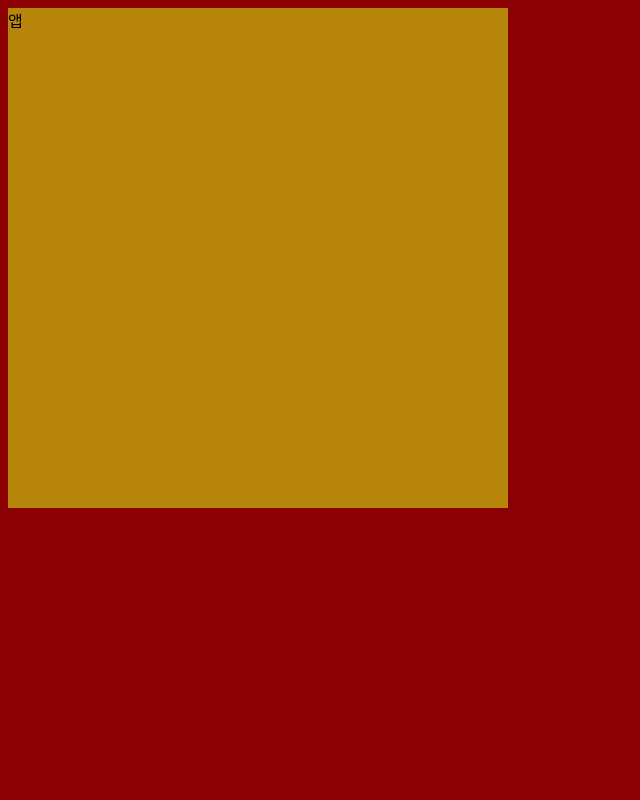
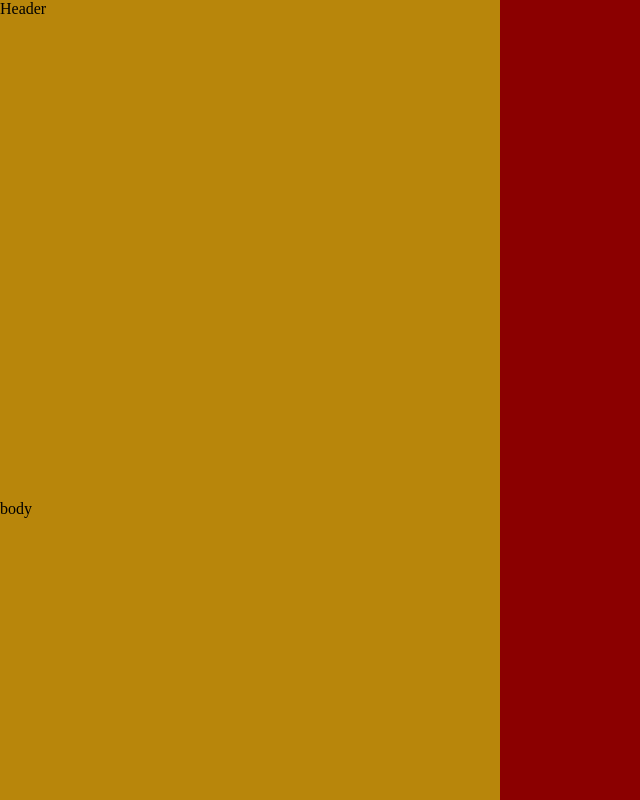
Before and after one commit to yahma25/Blog-deprecated-, a React app: page / in a window 1280 px wide. Shown: the top 800 px of the page, without its empty margins (0-640 px from the left). Built offline with nearby package versions, Linux system fonts and the light colour scheme.

Commit message:
Blog-3 Add AppLayout, Header, Body component. Add default css.

```diff
--- a/src/index.scss
+++ b/src/index.scss
@@ -1,2 +1,3 @@
+@import "scss/default";
 @import "scss/body";
 @import "scss/div";
--- /dev/null
+++ b/src/layout/AppLayout.tsx
@@ -0,0 +1,16 @@
+import React, { PureComponent } from 'react';
+import Header from './Header';
+import Body from './Body';
+
+class AppLayout extends PureComponent {
+  render() {
+    return (
+      <>
+        <Header />
+        <Body />
+      </>
+    );
+  }
+}
+
+export default AppLayout;
--- /dev/null
+++ b/src/layout/Body.tsx
@@ -0,0 +1,11 @@
+import React, { PureComponent } from 'react';
+
+class Body extends PureComponent {
+  render() {
+    return (
+      <div>body</div>
+    );
+  }
+}
+
+export default Body;
--- /dev/null
+++ b/src/layout/Header.tsx
@@ -0,0 +1,11 @@
+import React, { PureComponent } from 'react';
+
+class Header extends PureComponent {
+  render() {
+    return (
+      <div>Header</div>
+    );
+  }
+}
+
+export default Header;
--- a/src/main/App.tsx
+++ b/src/main/App.tsx
@@ -1,8 +1,9 @@
 import React, { PureComponent } from 'react';
+import AppLayout from '../layout/AppLayout';
 
 class App extends PureComponent {
   render() {
-    return <div>앱</div>;
+    return <AppLayout />;
   }
 }
 
--- /dev/null
+++ b/src/scss/default.scss
@@ -0,0 +1,3 @@
+body {
+  margin: 0;
+}
```
